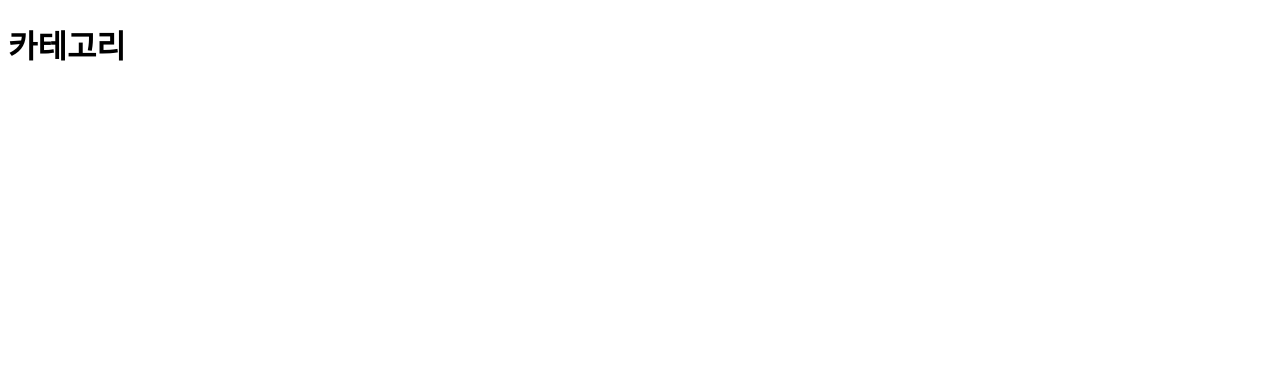
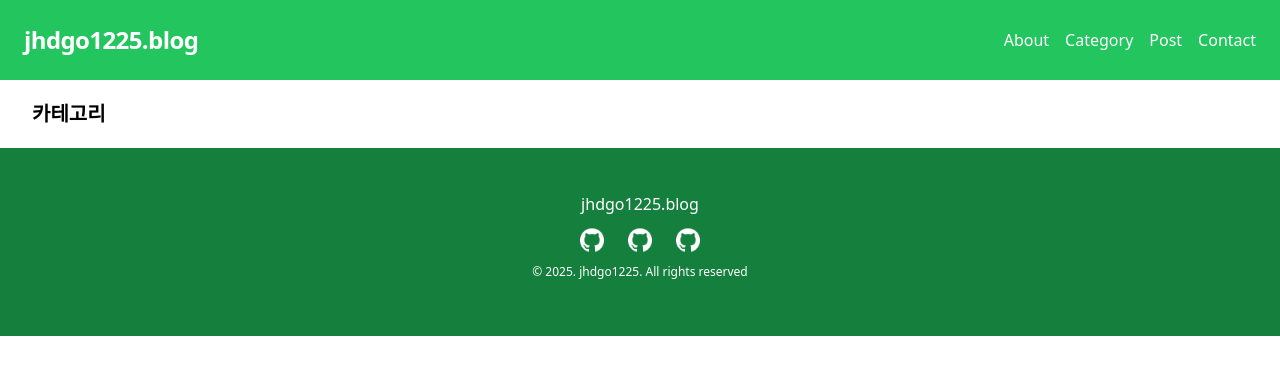
Before and after one commit to jhdgo1225/jhdgo1225-nextjs-blog, a Next.js app: page /category in a window 1280 px wide. Shown: the top 374 px of the page. Built offline with nearby package versions, Linux system fonts and the light colour scheme.

Commit message:
feat: tailwind CSS is applyed

```diff
--- /dev/null
+++ b/app/globals.css
@@ -0,0 +1,3 @@
+@tailwind base;
+@tailwind components;
+@tailwind utilities;
--- a/app/layout.js
+++ b/app/layout.js
@@ -1,3 +1,7 @@
+import "./globals.css";
+import Nav from "../components/nav";
+import Footer from "../components/footer";
+
 export const metadata = {
     title: "jhdgo1225 blog",
     description: "jhdgo1225 nextjs blog",
@@ -7,7 +11,9 @@ export default function RootLayout({ children }) {
     return (
         <html lang="en">
             <body>
+                <Nav />
                 {children}
+                <Footer />
             </body>
         </html>
     );
--- a/app/not-found.js
+++ b/app/not-found.js
@@ -3,5 +3,5 @@ export const metadata = {
 };
 
 export default function NotFound() {
-    return <h1>Not Found!</h1>;
+    return <h1>404 Not Found!</h1>;
 }
--- /dev/null
+++ b/components/footer.js
@@ -0,0 +1,38 @@
+import Image from "next/image";
+
+export default function Footer() {
+    return (
+        <footer className="pt-11 pb-14 flex flex-col justify-center items-center bg-green-700 text-white">
+            <div className="text mb-3">jhdgo1225.blog</div>
+            <div className="flex mb-3 justify-between">
+                <div className="mx-3">
+                    <Image
+                        src="/github_logo.png"
+                        width={24}
+                        height={24}
+                        alt="GitHub Logo"
+                    />
+                </div>
+                <div className="mx-3">
+                    <Image
+                        src="/github_logo.png"
+                        width={24}
+                        height={24}
+                        alt="GitHub Logo"
+                    />
+                </div>
+                <div className="mx-3">
+                    <Image
+                        src="/github_logo.png"
+                        width={24}
+                        height={24}
+                        alt="GitHub Logo"
+                    />
+                </div>
+            </div>
+            <span className="text-xs">
+                &copy; 2025. jhdgo1225. All rights reserved
+            </span>
+        </footer>
+    );
+}
--- /dev/null
+++ b/components/header.js
@@ -0,0 +1,3 @@
+export default function Header() {
+    return <header></header>;
+}
--- /dev/null
+++ b/components/nav.js
@@ -0,0 +1,60 @@
+"use client";
+
+import { useState } from "react";
+import Link from "next/link";
+
+export default function Nav() {
+    const [menuOpen, setMenuOpen] = useState(false);
+    const toggleMenu = () => {
+        setMenuOpen(!menuOpen);
+    };
+    return (
+        <nav className="w-full flex items-center justify-between flex-wrap bg-green-500 p-6">
+            <div className="flex items-center flex-shrink-0 text-white mr-6">
+                <span className="font-semibold text-2xl tracking-tight">
+                    jhdgo1225.blog
+                </span>
+            </div>
+            <div className="block lg:hidden">
+                <button
+                    onClick={toggleMenu}
+                    className="flex items-center px-3 py-2 border rounded text-white border-white hover:text-white hover:border-white">
+                    <svg
+                        className="fill-current h-3 w-3 toggle"
+                        viewBox="0 0 20 20"
+                        xmlns="http://www.w3.org/2000/svg">
+                        <title>Menu</title>
+                        <path d="M0 3h20v2H0V3zm0 6h20v2H0V9zm0 6h20v2H0v-2z" />
+                    </svg>
+                </button>
+            </div>
+            <div
+                className={`w-full overflow-hidden transition-all duration-1000 ease-in-out transform ${
+                    menuOpen ? "max-h-96 opacity-100" : "max-h-0 opacity-0"
+                } lg:opacity-100 lg:max-h-none lg:flex lg:items-center lg:w-auto`}>
+                <div className="text-sm lg:flex-grow">
+                    <Link
+                        href="/about"
+                        className="block mt-4 lg:inline-block lg:mt-0 text-white mr-4 text-base">
+                        About
+                    </Link>
+                    <Link
+                        href="/category"
+                        className="block mt-4 lg:inline-block lg:mt-0 text-white mr-4 text-base">
+                        Category
+                    </Link>
+                    <Link
+                        href="/post"
+                        className="block mt-4 lg:inline-block lg:mt-0 text-white mr-4 text-base">
+                        Post
+                    </Link>
+                    <Link
+                        href="/contact"
+                        className="block mt-4 lg:inline-block lg:mt-0 text-white text-base">
+                        Contact
+                    </Link>
+                </div>
+            </div>
+        </nav>
+    );
+}
--- /dev/null
+++ b/postcss.config.js
@@ -0,0 +1,6 @@
+module.exports = {
+  plugins: {
+    tailwindcss: {},
+    autoprefixer: {},
+  },
+}
--- /dev/null
+++ b/tailwind.config.js
@@ -0,0 +1,12 @@
+/** @type {import('tailwindcss').Config} */
+module.exports = {
+    content: [
+        "./app/**/*.{js,ts,jsx,tsx,mdx}", // Note the addition of the `app` directory.
+        "./pages/**/*.{js,ts,jsx,tsx,mdx}",
+        "./components/**/*.{js,ts,jsx,tsx,mdx}",
+    ],
+    theme: {
+        extend: {},
+    },
+    plugins: [],
+};
```
Also changed, not shown: public/github_logo.png (added).
